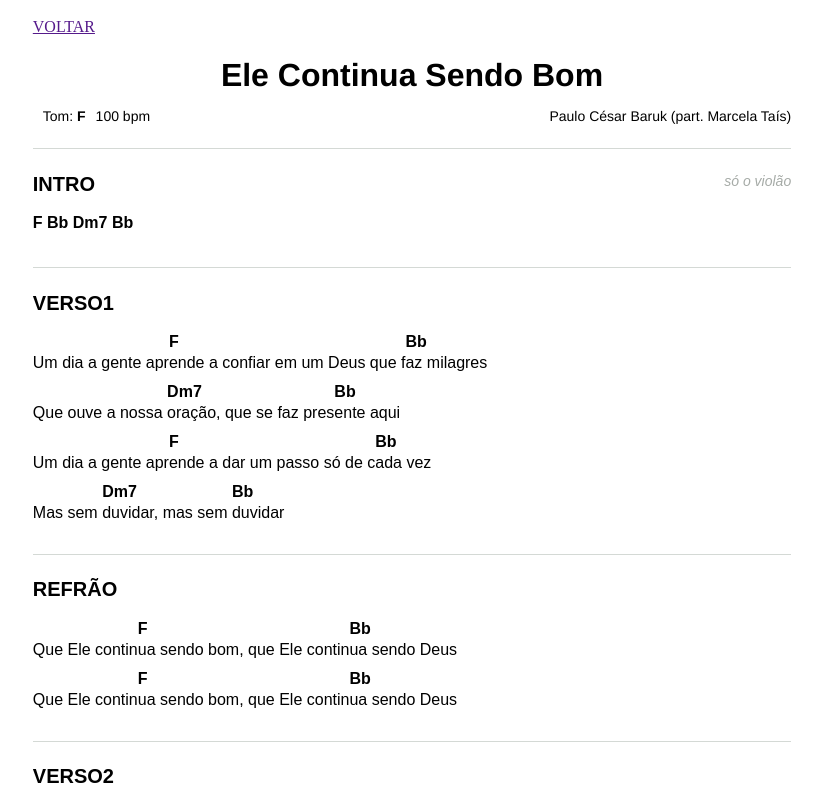
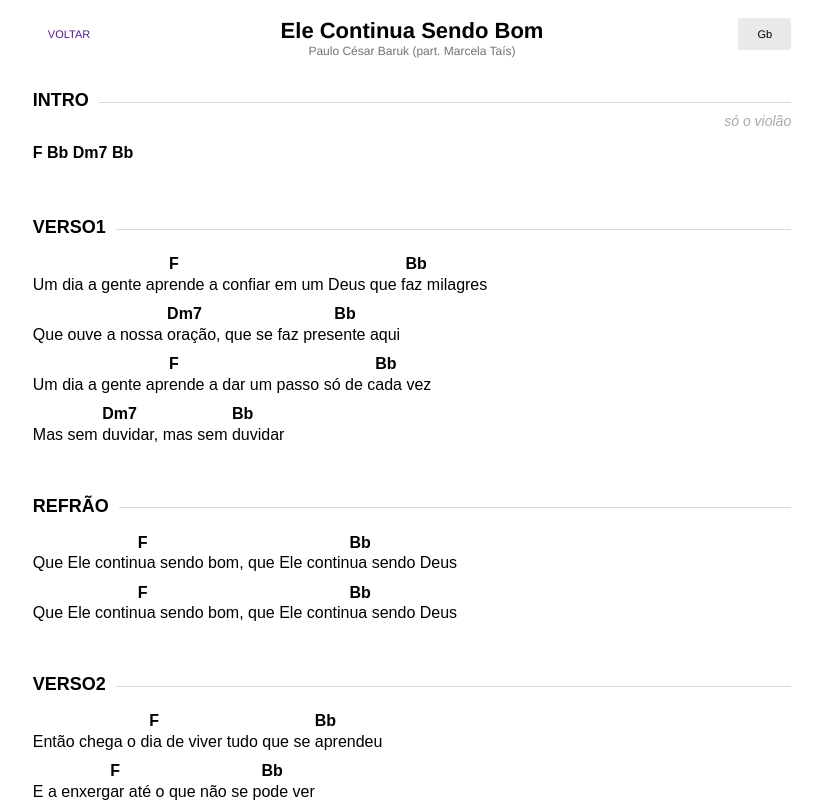
Before and after one commit to joaotozzi/cifra-spa, an Angular app: page / in a window 1280 px wide. Shown: the top 802 px of the page, without its empty margins (228-1050 px from the left). Built offline with nearby package versions, Linux system fonts and the light colour scheme.

Commit message:
ajuste no layout da tela de exibição de cifra

```diff
--- a/src/app/cifra/cifra.component.html
+++ b/src/app/cifra/cifra.component.html
@@ -1,13 +1,12 @@
 <div class="conteudo">
-  <a href="">VOLTAR</a>
-  <h1 id="cifra-titulo">{{ cifra.titulo }}</h1>
-  <p class="cifra-info">
-    Tom: <b>{{ cifra.tomOriginal }}</b>
-  </p>
-  <p class="cifra-info" *ngIf="cifra.andamento">{{ cifra.andamento }} bpm</p>
-  <p class="cifra-info" id="cifra-compositor">{{ cifra.compositor }}</p>
+  <div id="cabecalho">
+    <a href="" id="voltar">VOLTAR</a>
+    <p class="cifra-info" id="tom">{{ cifra.tomOriginal }}</p>
+    <h1 id="cifra-titulo">{{ cifra.titulo }}</h1>
+    <p class="cifra-info" id="cifra-compositor">{{ cifra.compositor }}</p>
+  </div>
 
   <div *ngFor="let secao of cifra.secoes">
-    <app-secao [secao] = "secao"></app-secao>
+    <app-secao [secao]="secao"></app-secao>
   </div>
 </div>
--- a/src/app/cifra/cifra.component.sass
+++ b/src/app/cifra/cifra.component.sass
@@ -1,20 +1,57 @@
 $fonte-principal: Helvetica, sans-serif
 
 .conteudo
-    margin: auto
-    width: 60%
-    padding: 10px
+  margin: auto
+  width: 60%
+  padding: 10px
+
+#cabecalho
+  position: relative
 
 #cifra-titulo
-    text-align: center
-    margin-bottom: 0px
-    font-family: $fonte-principal
+  text-align: center
+  margin: 0
+  font-family: $fonte-principal
+  font-size: 22px
+  vertical-align: middle
 
 .cifra-info
-    display: inline-block
-    padding-left: 10px
-    font-size: 14px
-    font-family: $fonte-principal
+  padding-left: 10px
+  font-size: 14px
+  font-family: $fonte-principal
 
 #cifra-compositor
-    float: right
+  text-align: center
+  margin-top: 0
+  color: #747272
+  padding: 0
+  font-size: 12px
+
+#tom
+  font-family: $fonte-principal
+  font-size: 13px
+  background-color: #ebe8e8
+  border-radius: 5%
+  font-size: 11px
+  width: 3%
+  padding: 10px 15px 10px 15px
+  diplay: inline-block
+  position: absolute
+  top: 0em
+  right: 0em
+  margin: 0
+  text-align: center
+
+
+#voltar
+  font-family: $fonte-principal
+  font-size: 13px
+  border-radius: 5%
+  font-size: 11px
+  width: 10%
+  padding: 10px 15px 10px 15px
+  diplay: inline-block
+  position: absolute
+  top: 0em
+  left: 0em
+  text-decoration: none
--- a/src/app/secao/secao.component.html
+++ b/src/app/secao/secao.component.html
@@ -1,10 +1,10 @@
 <div id="secao">
-    <div id="cabecalho">
-        <h1 id="secao-titulo">{{secao.nome}}</h1>
-        <p id="nota-ensaio">{{secao.notaDeEnsaio}}</p>
-    </div>
+  <div id="cabecalho">
+    <h1 id="secao-titulo"><span id="nome-titulo">{{ secao.nome }}</span></h1>
+    <p id="nota-ensaio">{{ secao.notaDeEnsaio }}</p>
+  </div>
 
-    <div *ngFor="let linha of secao.linhas">
-      <p class="linha" [innerHTML]="converterParaHTML(linha.conteudo)"></p>
-    </div>
+  <div *ngFor="let linha of secao.linhas">
+    <p class="linha" [innerHTML]="converterParaHTML(linha.conteudo)"></p>
+  </div>
 </div>
--- a/src/app/secao/secao.component.sass
+++ b/src/app/secao/secao.component.sass
@@ -1,23 +1,24 @@
 $fonte-principal: sans-serif
-#secao
-    border-top: 1px solid #d4d9d5
-    margin-top: 10px
-    padding-top: 10px
 
 #cabecalho
-    padding-bottom: 10px
+    padding: 20px 0 20px 0
 
 #secao-titulo
     font-family: $fonte-principal
-    font-size: 20px
-    display: inline-block
+    font-size: 18px
+    width: 100%
+    border-bottom: 1px solid #ddd9d9
+    line-height: 0.1em
+    margin: 10px 0 10px
+
+#nome-titulo
+    background:#fff
+    padding:0 10px 0 0
 
 #nota-ensaio
     text-align: right
     font-style: italic
-    display: inline-block
-    float: right
-    margin-bottom: 0
+    margin: 0
     font-family: $fonte-principal
     color: #a6aba7
     font-size: 14px
--- a/src/app/services/cifra.service.ts
+++ b/src/app/services/cifra.service.ts
@@ -9,8 +9,8 @@ export class CifraService {
     "titulo": "Ele Continua Sendo Bom",
     "compositor": "Paulo César Baruk (part. Marcela Taís)",
     "linkYoutube": "https://www.youtube.com/watch?v=LQPYaPNGa38",
-    "andamento": 100,
-    "tomOriginal": "F",
+    "andamento": 120,
+    "tomOriginal": "Gb",
     "secoes": [
       {
         "posicao": 1,
```
